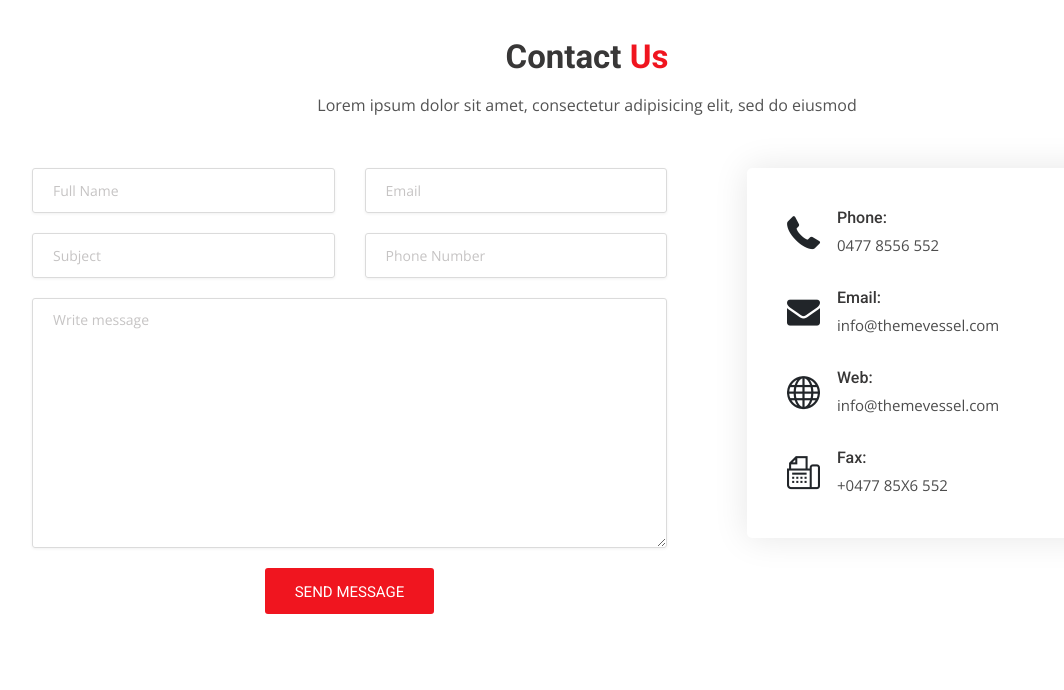
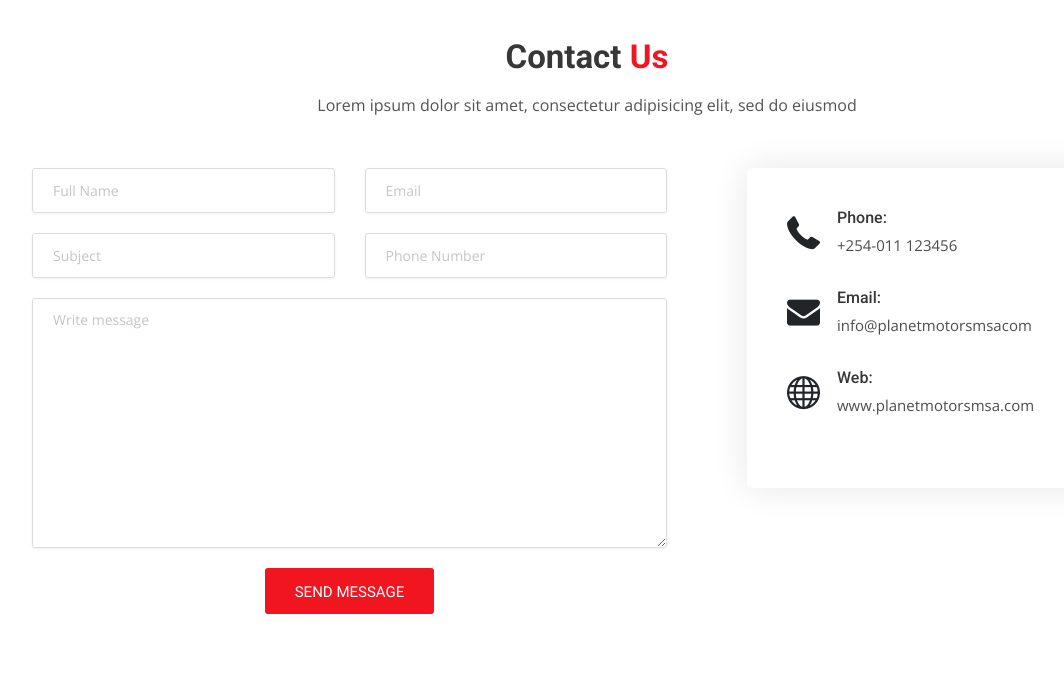
Before and after one commit to bignimz/planet-motors-django, a Django app: page /contact/ in a window 1280 px wide. Shown: the part 423-1113 px from the top of the page, without its empty margins (53-1117 px from the left). Run offline with Django 3.2, Linux system fonts and the light colour scheme; some libraries are stand-ins or nearby versions.

Commit message:
modified the contact page

```diff
--- a/templates/pages/contact.html
+++ b/templates/pages/contact.html
@@ -97,7 +97,7 @@
               </div>
               <div class="detail">
                 <h5>Phone:</h5>
-                <p><a href="#">0477 8556 552</a></p>
+                <p><a href="#">+254-011 123456</a></p>
               </div>
             </div>
             <div class="ci-box">
@@ -106,7 +106,7 @@
               </div>
               <div class="detail">
                 <h5>Email:</h5>
-                <p><a href="#">info@themevessel.com</a></p>
+                <p><a href="#">info@planetmotorsmsacom</a></p>
               </div>
             </div>
             <div class="ci-box">
@@ -115,17 +115,9 @@
               </div>
               <div class="detail">
                 <h5>Web:</h5>
-                <p><a href="#">info@themevessel.com</a></p>
+                <p><a href="#">www.planetmotorsmsa.com</a></p>
               </div>
             </div>
-            <div class="ci-box mb-0">
-              <div class="icon">
-                <i class="flaticon-fax"></i>
-              </div>
-              <div class="detail">
-                <h5>Fax:</h5>
-                <p><a href="#">+0477 85X6 552</a></p>
-              </div>
             </div>
           </div>
         </div>
```
